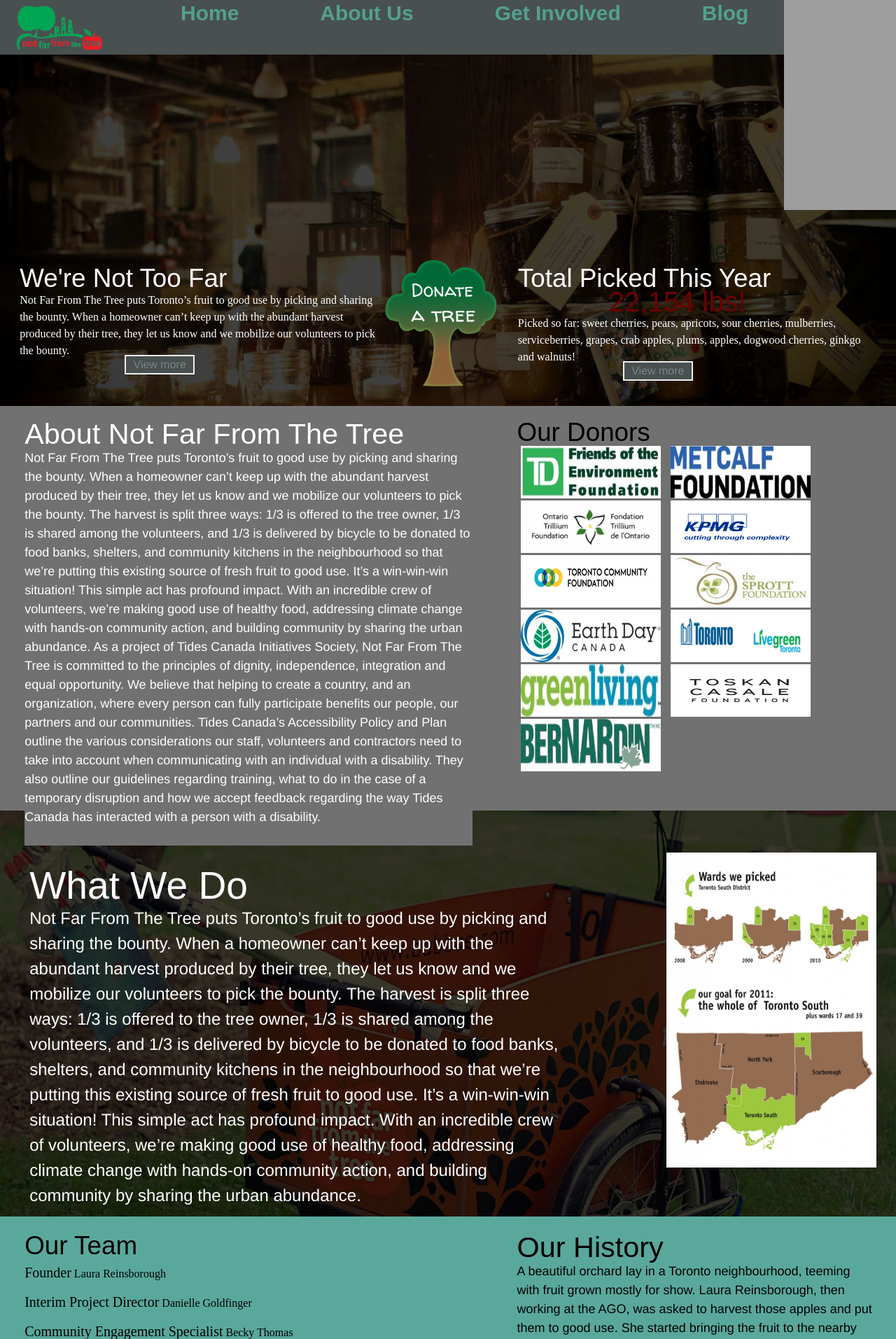
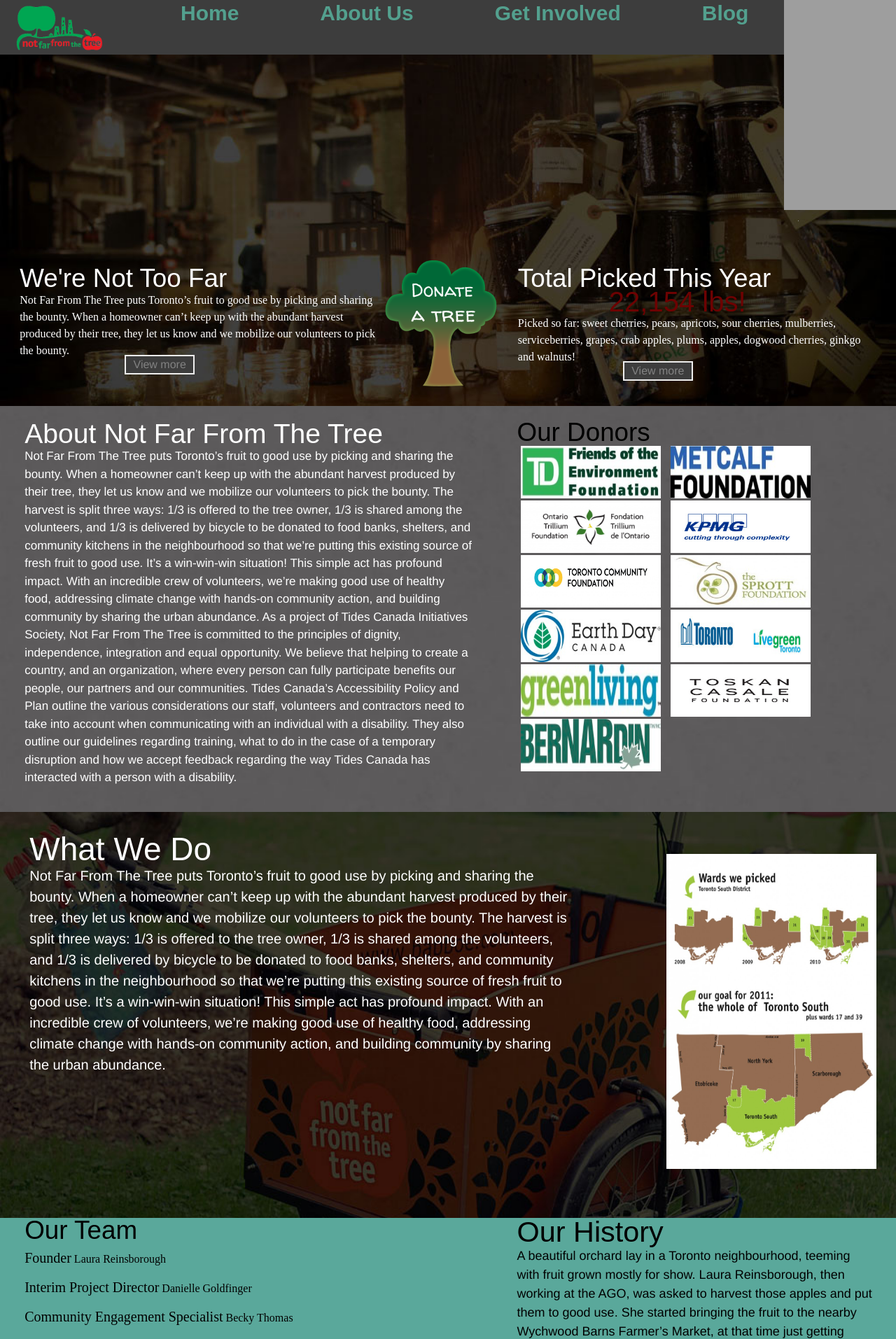
Before and after one commit to stefanol/NFFTT, a PHP site: page / in a window 1280 px wide. Shown: the top 1913 px of the page at 70% size. Run offline with PHP 8.4, Linux system fonts and the light colour scheme; grey boxes labelled with a size stand in for pictures from a placeholder-image service; some libraries are stand-ins or nearby versions; grey boxes are pictures that could not be loaded.

Commit message:
CHanging colours/Fonts

```diff
--- a/styles/dropdown-nav.css
+++ b/styles/dropdown-nav.css
@@ -11,7 +11,7 @@ ul.dropdown li a                    { display: block; padding: 4px 8px;
 	 								  color: #000; }
 ul.dropdown li:last-child a         { border-right: none; } /* Doesn't work in IE */
 ul.dropdown li.hover,
-ul.dropdown li:hover                { background: #485050; color: black; position: relative; }
+ul.dropdown li:hover                { background: #3D3D3D; color: black; position: relative; }
 ul.dropdown li.hover a              { color: black; }
 
 
@@ -19,7 +19,7 @@ ul.dropdown li.hover a              { color: black; }
 	LEVEL TWO
 */
 ul.dropdown ul 						{ width: 220px; visibility: hidden; position: absolute; top: 100%; left: 0; }
-ul.dropdown ul li 					{ font-weight: normal; background: #515959; color: #000;
+ul.dropdown ul li 					{ font-weight: normal; background: #3D3D3D; color: #000;
 									  float: none; padding-top: 7px; }
 
                                     /* IE 6 & 7 Needs Inline Block */
--- a/styles/less/includes/brand.less
+++ b/styles/less/includes/brand.less
@@ -12,7 +12,7 @@
 @dark: #000;
 @grey: #828282;
 @white: #fff;
-@bggreen: #485050;
+@bggreen: #3D3D3D;
 @grassgreen: #53a08e;
 @fontred: #6d0202;
 @bgteal: #5aa89b;
--- a/styles/less/main.less
+++ b/styles/less/main.less
@@ -111,12 +111,6 @@ header#mainHeader {
 
 /***********************************************************/
 
-#wrapper1 {
-	background-color: @lightgrey;
-	width: 100%
-}
-
-
 section#left {
 	.widthfloat(40%);
 	float: left;
@@ -171,9 +165,10 @@ section#right {
 }
 
 #wrapper1 {
-	background-color: @lightgrey;
-	width: 100%;
-	height: 578px;
+	background-image: url('../images/backgrounds/background6.jpg');
+	background-size: cover;
+	background-position: center;
+	height: 580px;
 }
 
 #wrapper2 {
@@ -190,8 +185,8 @@ section#aboutUs {
 	color: white;
 	margin-top: 20px;
 	clear: both;
-	font-family: 'Tekton Pro', Helvetica, sans-serif;
-	background-color: @lightgrey
+	font-family: 'Young', Helvetica, sans-serif;
+	font-size: 17px;
 }
 
 aside#donors {
@@ -208,7 +203,8 @@ aside#donors {
 section#whatWeDo {
 	font-size: 24px;
 	color: white;
-	font-family: 'Tekton Pro', Helvetica, sans-serif;
+	font-family: 'Young', Helvetica, sans-serif;
+	font-size: 20px;
 	.widthfloat(60%);
 	float: left;
 	margin-top: 30px
--- a/styles/main.css
+++ b/styles/main.css
@@ -53,7 +53,7 @@ body {
 nav#mainNav {
   display: inline-block;
   position: fixed;
-  background: #485050;
+  background: #3d3d3d;
 }
 nav#mainNav ul li {
   display: inline;
@@ -69,7 +69,7 @@ nav#mainNav ul li a {
   height: 20px;
 }
 header#mainHeader {
-  background-color: #485050;
+  background-color: #3d3d3d;
   width: 100%;
   position: fixed;
 }
@@ -125,10 +125,6 @@ header#mainHeader img {
   opacity: 0.9;
 }*/
 /***********************************************************/
-#wrapper1 {
-  background-color: #727171;
-  width: 100%;
-}
 section#left {
   display: inline-block;
   width: 40%;
@@ -156,7 +152,7 @@ section#right {
   color: white;
 }
 .topBtn {
-  background: #485050;
+  background: #3d3d3d;
   color: #828282;
   border: 2px solid #eee;
   height: 28px;
@@ -179,9 +175,10 @@ section#right {
   margin-left: 130px;
 }
 #wrapper1 {
-  background-color: #727171;
-  width: 100%;
-  height: 578px;
+  background-image: url('../images/backgrounds/background6.jpg');
+  background-size: cover;
+  background-position: center;
+  height: 580px;
 }
 #wrapper2 {
   background-image: url('../images/backgrounds/background3.jpg');
@@ -198,8 +195,8 @@ section#aboutUs {
   color: white;
   margin-top: 20px;
   clear: both;
-  font-family: 'Tekton Pro', Helvetica, sans-serif;
-  background-color: #727171;
+  font-family: 'Young', Helvetica, sans-serif;
+  font-size: 17px;
 }
 aside#donors {
   float: left;
@@ -216,7 +213,8 @@ aside#donors ul li {
 section#whatWeDo {
   font-size: 24px;
   color: white;
-  font-family: 'Tekton Pro', Helvetica, sans-serif;
+  font-family: 'Young', Helvetica, sans-serif;
+  font-size: 20px;
   display: inline-block;
   width: 60%;
   margin: 0 3.3%;
@@ -254,7 +252,7 @@ section#getInvolved {
   width: 40%;
   margin: 0 2.2%;
   font-size: 20px;
-  background: #485050;
+  background: #3d3d3d;
   font-family: 'Tekton Pro', sans-serif;
   /*width: 300px;*/
   float: left;
@@ -269,7 +267,7 @@ section.formgroup {
   margin: 0 2.2%;
   /*float: right;*/
   display: inline-block;
-  background: #485050;
+  background: #3d3d3d;
   color: #000;
 }
 section#blog {
@@ -294,7 +292,7 @@ p#post {
   width: 80%;
 }
 footer.bottomFooter {
-  background-color: #485050;
+  background-color: #3d3d3d;
   clear: both;
   text-align: center;
 }
```
Also changed, not shown: images/backgrounds/background6.jpg (added).
